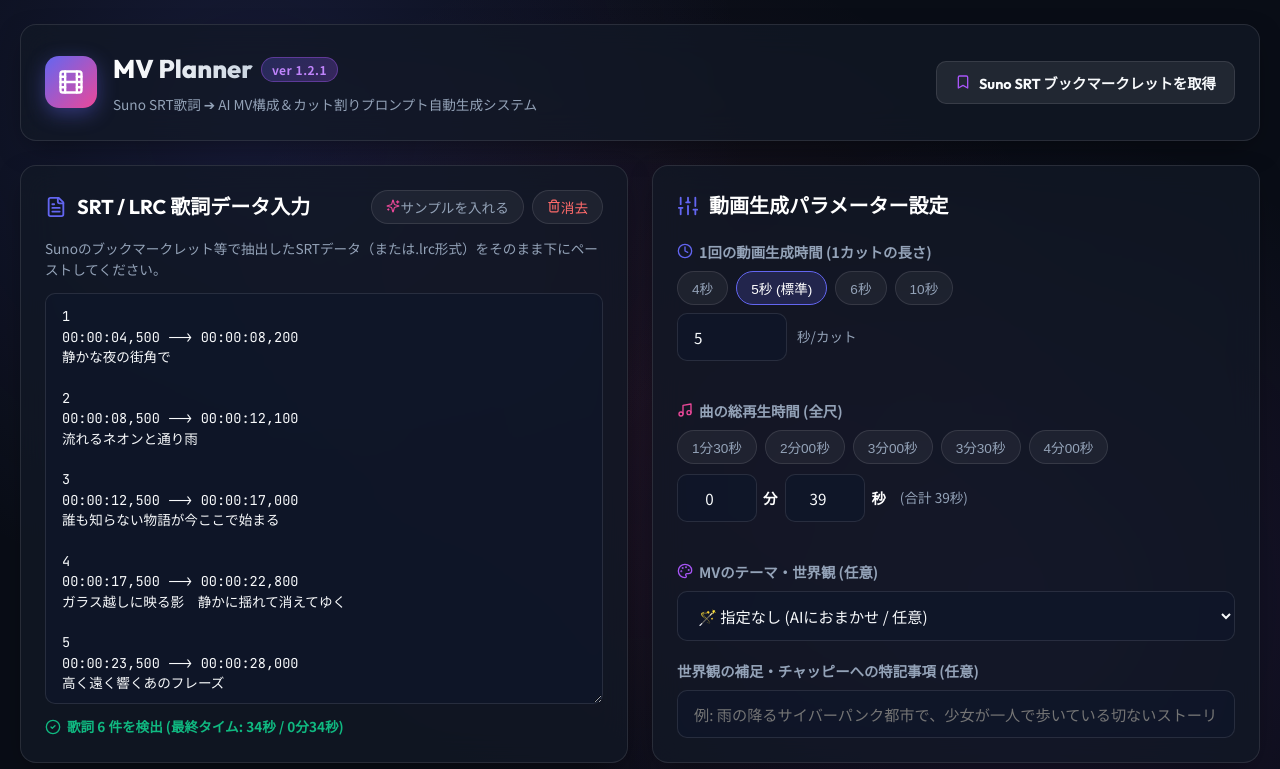
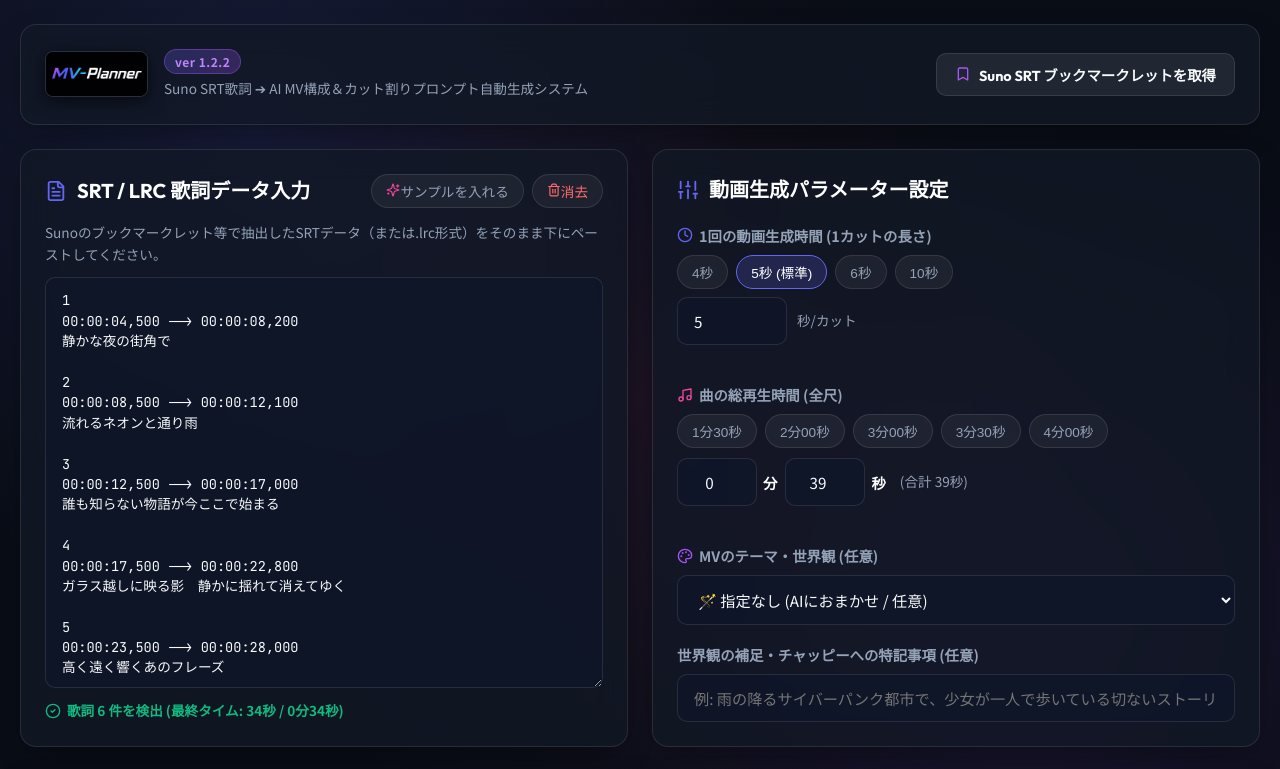
Before and after one commit to amfmu49-spec/mv-planner-app, a React (Vite) app: page / in a window 1280 px wide. Shown: the top 769 px of the page. Built offline with nearby package versions, Linux system fonts and the light colour scheme.

Commit message:
Add MV-Planner logo to header (ver 1.2.2)

```diff
--- a/package.json
+++ b/package.json
@@ -1,7 +1,7 @@
 {
   "name": "mv-planner-app",
   "private": true,
-  "version": "1.2.1",
+  "version": "1.2.2",
   "type": "module",
   "scripts": {
     "dev": "vite --host",
--- a/src/components/Header.tsx
+++ b/src/components/Header.tsx
@@ -5,27 +5,25 @@
   onOpenBookmarklet: () => void;
 }
 
+const logoUrl = `${import.meta.env.BASE_URL}logo.jpg`;
+
 export const Header: React.FC<HeaderProps> = ({ onOpenBookmarklet }) => {
   return (
     <header className="glass-panel" style={{ marginBottom: '24px', display: 'flex', flexWrap: 'wrap', alignItems: 'center', justifyContent: 'space-between', gap: '16px' }}>
       <div style={{ display: 'flex', alignItems: 'center', gap: '16px' }}>
-        <div style={{
-          width: '52px',
-          height: '52px',
-          borderRadius: '14px',
-          background: 'linear-gradient(135deg, #6366f1 0%, #ec4899 100%)',
-          display: 'flex',
-          alignItems: 'center',
-          justifyContent: 'center',
-          boxShadow: '0 6px 20px rgba(99, 102, 241, 0.4)'
-        }}>
-          <Film size={28} color="#fff" />
-        </div>
+        <img
+          src={logoUrl}
+          alt="MV-Planner"
+          style={{
+            height: '46px',
+            borderRadius: '8px',
+            objectFit: 'contain',
+            boxShadow: '0 4px 16px rgba(0, 0, 0, 0.6)',
+            border: '1px solid rgba(255, 255, 255, 0.1)'
+          }}
+        />
         <div>
           <div style={{ display: 'flex', alignItems: 'center', gap: '8px' }}>
-            <h1 style={{ fontFamily: 'var(--font-heading)', fontSize: '1.6rem', fontWeight: 800, background: 'linear-gradient(to right, #fff, #cbd5e1)', WebkitBackgroundClip: 'text', WebkitTextFillColor: 'transparent', margin: 0 }}>
-              MV Planner
-            </h1>
             <span style={{
               background: 'linear-gradient(135deg, rgba(99, 102, 241, 0.25) 0%, rgba(168, 85, 247, 0.25) 100%)',
               color: '#c084fc',
@@ -36,7 +34,7 @@
               fontWeight: 700,
               letterSpacing: '0.5px'
             }}>
-              ver 1.2.1
+              ver 1.2.2
             </span>
           </div>
           <p style={{ fontSize: '0.85rem', color: 'var(--text-muted)', margin: '4px 0 0 0' }}>
```
Also changed, not shown: public/logo.jpg (added).
